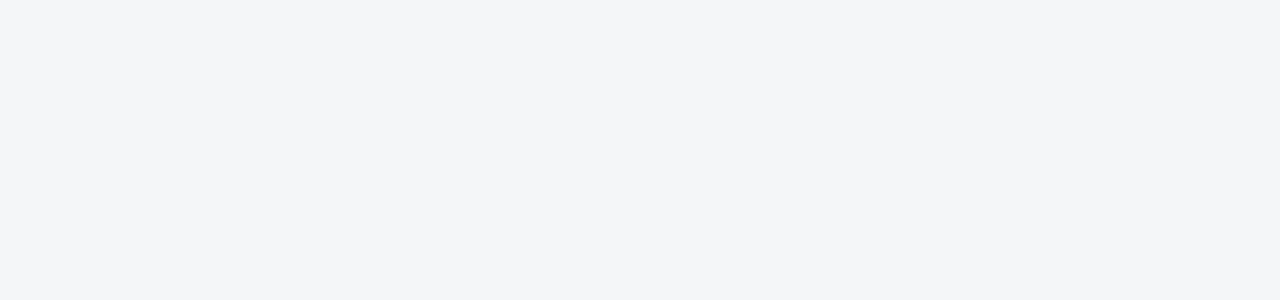
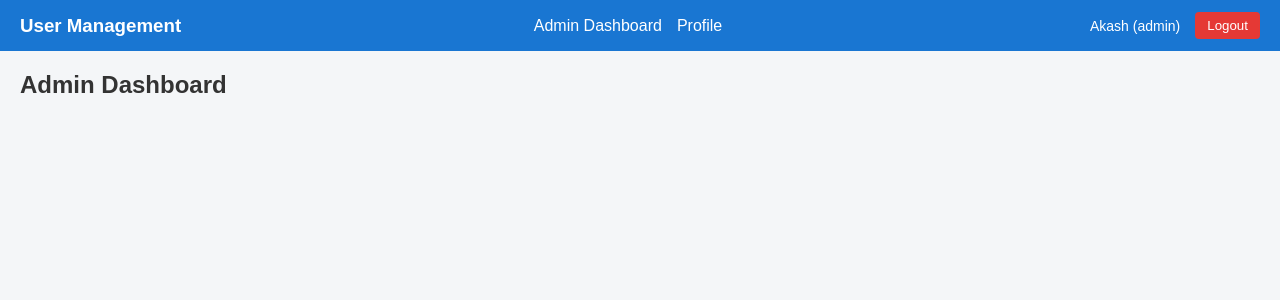
Before and after one commit to AKASHHOSUR/user-management-system, a React (Create React App) app in the folder frontend/: page /admin in a window 1280 px wide. Before the commit this address had no page. Shown: the top 300 px of the page. Built offline with nearby package versions, Linux system fonts and the light colour scheme.

Commit message:
Added Navbar with role based navigation

```diff
--- /dev/null
+++ b/frontend/src/pages/AdminDashboard.js
@@ -0,0 +1,10 @@
+import React from 'react'
+
+function AdminDashboard() {
+  return (
+    <h2 style={{padding: '20px'}}>Admin Dashboard
+    </h2>
+  )
+}
+
+export default AdminDashboard
--- /dev/null
+++ b/frontend/src/pages/Profile.js
@@ -0,0 +1,10 @@
+import React from 'react'
+
+function Profile() {
+  return (
+    <h2 style={{padding: '20px'}}>User Profile
+    </h2>
+  )
+}
+
+export default Profile
--- a/frontend/src/routes/AppRoutes.js
+++ b/frontend/src/routes/AppRoutes.js
@@ -2,14 +2,20 @@ import React from 'react'
 import { BrowserRouter, Routes, Route, Navigate } from 'react-router-dom';
 import Login from '../pages/Login';
 import Signup from '../pages/Signup';
+import AdminDashboard from '../pages/AdminDashboard';
+import Profile from '../pages/Profile';
+import Navbar from '../components/Navbar';
 
 function AppRoutes() {
   return (
     <BrowserRouter>
+    <Navbar />
       <Routes>
         <Route path='/' element={<Navigate to="/login" />} />
         <Route path='/login' element={<Login />} />
         <Route path='/signup' element={<Signup />} />
+        <Route path='/admin' element={<AdminDashboard />} />
+        <Route path='/profile' element={<Profile />} />
       </Routes>
     </BrowserRouter>
   );
```
